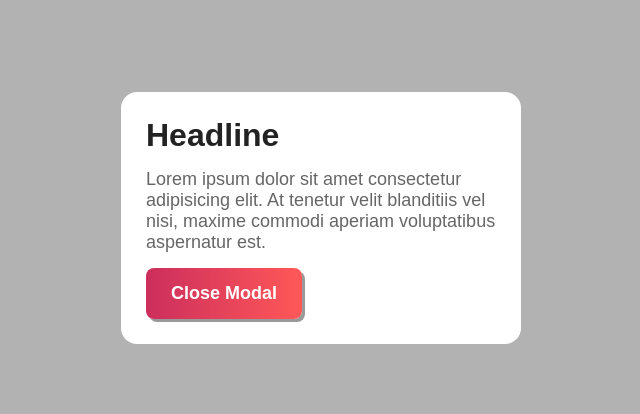
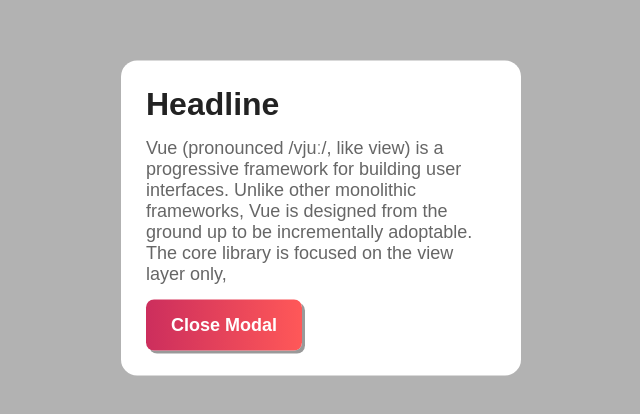
Before and after one commit to mdajgarhossain/vue-cli, a Vue app: page / in a window 1280 px wide. Shown: the part 182-596 px from the top of the page, without its empty margins (319-959 px from the left). Built offline with nearby package versions, Linux system fonts and the light colour scheme.

Commit message:
Make changes

```diff
--- a/src/components/modals/ModalVueTransition.vue
+++ b/src/components/modals/ModalVueTransition.vue
@@ -13,9 +13,10 @@
       <div class="my-modal" v-if="showModal">
         <h1>Headline</h1>
         <p>
-          Lorem ipsum dolor sit amet consectetur adipisicing elit. At tenetur
-          velit blanditiis vel nisi, maxime commodi aperiam voluptatibus
-          aspernatur est.
+          Vue (pronounced /vjuː/, like view) is a progressive framework for
+          building user interfaces. Unlike other monolithic frameworks, Vue is
+          designed from the ground up to be incrementally adoptable. The core
+          library is focused on the view layer only,
         </p>
         <button class="button" @click.stop="showModal = false">
           Close Modal
```
